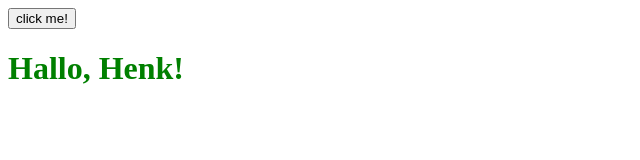
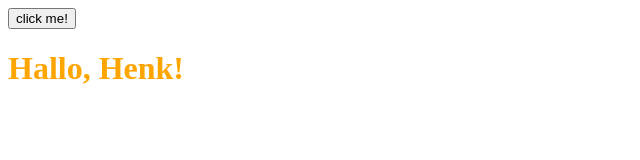
Before and after one commit to Mortivarus/dom-manipulatie, a plain HTML site: page index.html in a window 1280 px wide. Both pictures are taken after a click on the button "click me!". Shown: the whole page, without its empty margins (0-640 px from the left). Drawn offline with Linux system fonts and the light colour scheme.

Commit message:
Added supervisor comments

```diff
--- a/script.js
+++ b/script.js
@@ -1,11 +1,10 @@
+// CR :: Can you think of a better name for your function?
 function fun() {
-    let naam = "Henk"
-    let color = ["brown", "red", "orange", "green", "purple"]
-    let random = Math.floor(Math.random()*color.length)
+    // CR :: its better to use const and some variables should not be defined within the function
+    let naam = "Henk";
+    let color = ["brown", "red", "orange", "green", "purple"];  let random = Math.floor(Math.random() * color.length);
     document.getElementById("herp").innerHTML = `Hallo, ${naam}!`;
     document.getElementById("herp").style.color = color[random];
-    }
-
-document.getElementById("para").onclick = function() {
-    fun()
-}
+  }// CR :: para is not really a proper name for an id, think of when being in a project group and someone else has to work with your code
+  // See if you can make this code work with 'addEventListener('click', fun);', to make it shorter
+  document.getElementById("para").addEventListener('click', fun)
```
Also changed, not shown: index.html (+2 -3 lines).
